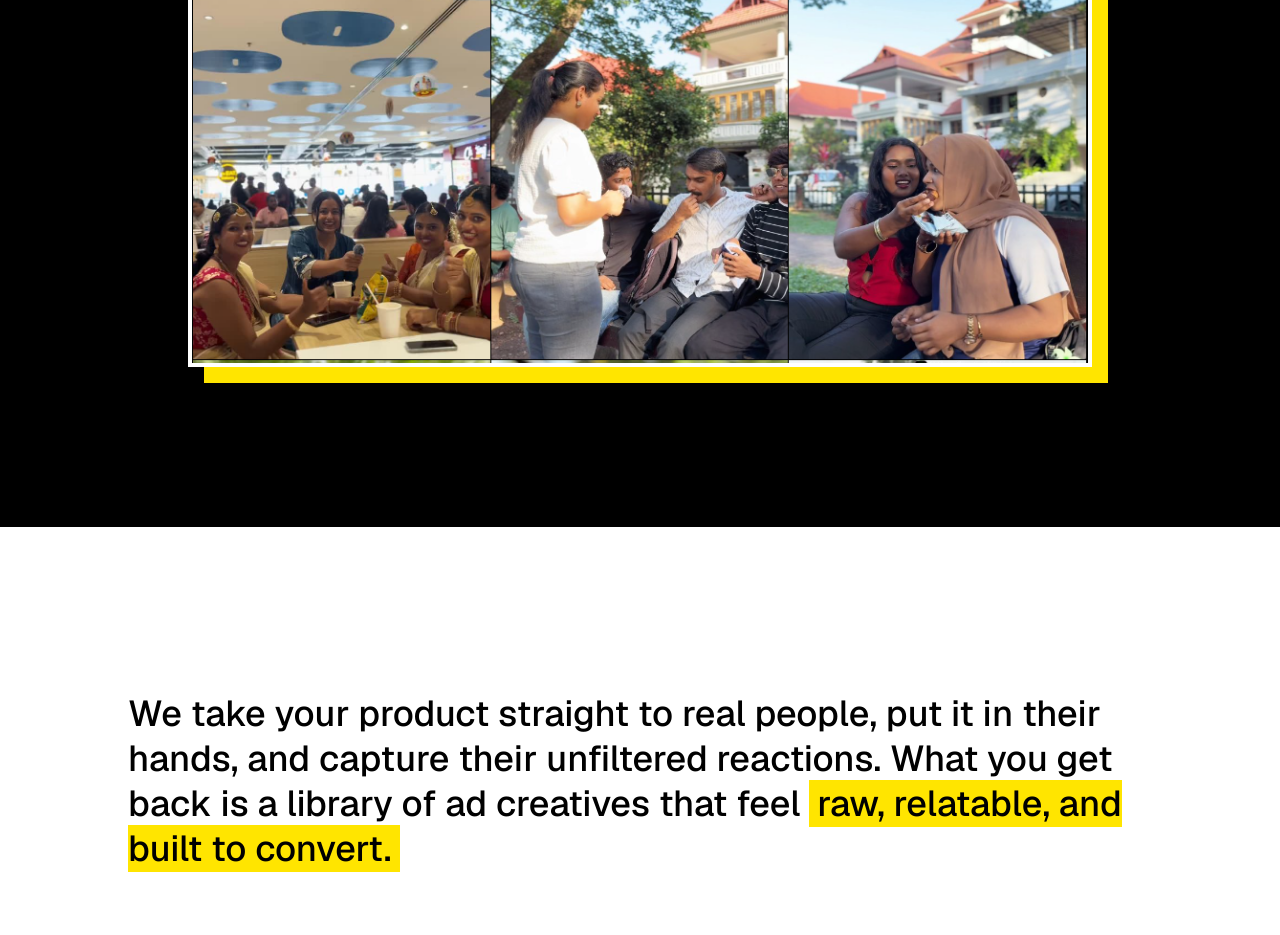
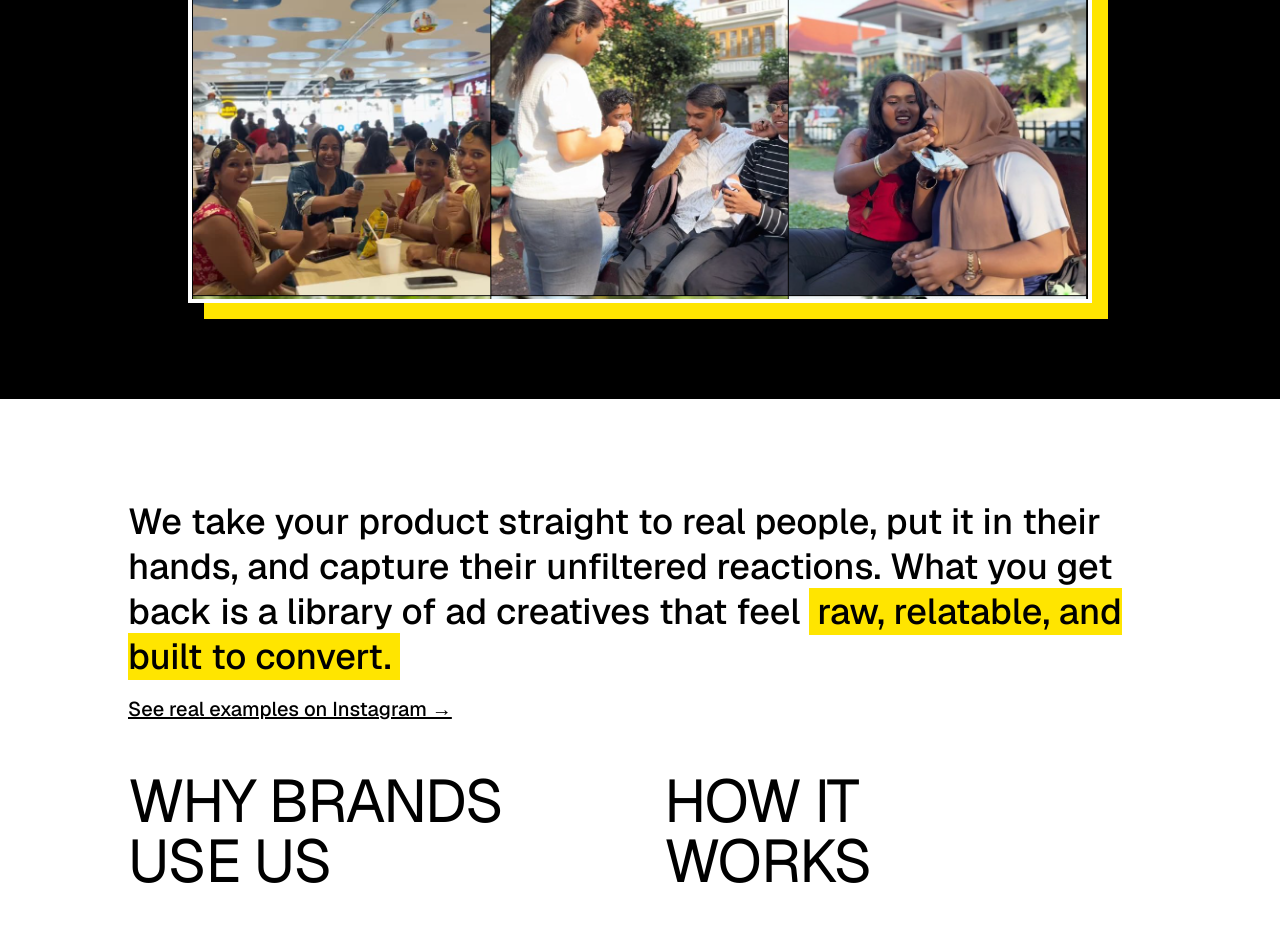
Before and after one commit to akhilkannur/v0-lisn-carrd-clone, a Next.js app: page /ugc in a window 1280 px wide. Shown: the part 1848-2783 px from the top of the page. Built offline with nearby package versions, Linux system fonts and the light colour scheme; a web font is replaced by a local one.

Commit message:
fix(ui): tighten vertical spacing on both pages and update UGC link

```diff
--- a/app/page.tsx
+++ b/app/page.tsx
@@ -103,7 +103,7 @@ export default function Home() {
         <Marquee text="EVENT VIDEO AGENCY" />
 
         {/* Real People Section - Yellow (Text Left / Video Right) */}
-        <section id="real-people-section" className="bg-[#FFE500] text-[#151515] px-4 py-16 md:py-40 relative border-b-4 border-black">
+        <section id="real-people-section" className="bg-[#FFE500] text-[#151515] px-4 py-16 md:py-24 relative border-b-4 border-black">
           <div className="max-w-7xl mx-auto reveal-hidden">
             <div className="grid grid-cols-1 md:grid-cols-2 gap-12 md:gap-24 items-center">
               <div className="text-left">
@@ -132,7 +132,7 @@ export default function Home() {
         </section>
 
         {/* Moments Captured Section (Image Left / Text Right) */}
-        <section className="bg-white px-4 py-16 md:py-40 border-b-4 border-black">
+        <section className="bg-white px-4 py-16 md:py-24 border-b-4 border-black">
           <div className="max-w-7xl mx-auto reveal-hidden">
             <div className="grid grid-cols-1 md:grid-cols-2 gap-12 md:gap-24 items-center">
               {/* Image Placeholder */}
@@ -170,7 +170,7 @@ export default function Home() {
         <Marquee text="REAL PEOPLE • REAL STORIES" className="bg-[#151515]" />
 
         {/* Marketers Section - Yellow (Text Left / Video Right) */}
-        <section className="bg-[#FFE500] text-[#151515] px-4 py-16 md:py-40 border-b-4 border-black">
+        <section className="bg-[#FFE500] text-[#151515] px-4 py-16 md:py-24 border-b-4 border-black">
           <div className="max-w-7xl mx-auto reveal-hidden">
             <div className="grid grid-cols-1 md:grid-cols-2 gap-12 md:gap-24 items-center">
               <div className="text-left">
@@ -201,7 +201,7 @@ export default function Home() {
         </section>
 
         {/* Human Connections Section (Video Left / Text Right) */}
-        <section className="bg-[#FFE500] text-[#151515] px-4 py-16 md:py-40 border-b-4 border-black">
+        <section className="bg-[#FFE500] text-[#151515] px-4 py-16 md:py-24 border-b-4 border-black">
           <div className="max-w-7xl mx-auto reveal-hidden">
             <div className="grid grid-cols-1 md:grid-cols-2 gap-12 md:gap-24 items-center">
               <div className="flex justify-center md:justify-start order-2 md:order-1 w-full">
@@ -232,7 +232,7 @@ export default function Home() {
 
 
         {/* Video Package Section (Text Left / Video Right) */}
-        <section className="bg-white px-4 py-16 md:py-40 border-b-4 border-black">
+        <section className="bg-white px-4 py-16 md:py-24 border-b-4 border-black">
           <div className="max-w-7xl mx-auto reveal-hidden">
             <div className="grid grid-cols-1 md:grid-cols-2 gap-12 md:gap-24 items-center">
               <div className="text-left">
@@ -261,7 +261,7 @@ export default function Home() {
         </section>
 
         {/* Strategy Session Footer - Black */}
-        <section className="bg-black px-4 py-16 md:py-40 relative">
+        <section className="bg-black px-4 py-16 md:py-24 relative">
           <div className="max-w-5xl mx-auto text-center reveal-hidden">
             <h3 className="font-heading text-4xl md:text-6xl lg:text-9xl mb-10 md:mb-16 text-white leading-[0.85] uppercase tracking-tighter break-words">
               STRATEGY
--- a/app/ugc/page.tsx
+++ b/app/ugc/page.tsx
@@ -79,7 +79,7 @@ export default function UGCPage() {
         <Marquee text="UGC THAT CONVERTS • REAL REACTIONS • VIRAL CONTENT" />
 
         {/* Gallery Section */}
-        <section className="bg-black px-4 py-24 md:py-40 border-b-4 border-white">
+        <section className="bg-black px-4 py-16 md:py-24 border-b-4 border-white">
           <div className="max-w-7xl mx-auto reveal-hidden">
             <div className="flex justify-center">
               <div className="relative border-4 border-white shadow-[16px_16px_0px_0px_#FFE500] transition-transform hover:-translate-y-2 duration-300">
@@ -94,22 +94,25 @@ export default function UGCPage() {
         </section>
 
         {/* Description Section */}
-        <section className="bg-white text-black px-4 py-24 md:py-40 border-b-4 border-black">
+        <section className="bg-white text-black px-4 py-16 md:py-24 border-b-4 border-black">
           <div className="max-w-5xl mx-auto reveal-hidden">
-            <p className="text-2xl md:text-4xl font-medium leading-tight mb-20">
+            <p className="text-2xl md:text-4xl font-medium leading-tight mb-12">
               We take your product straight to real people, put it in their hands, and capture their unfiltered
               reactions. What you get back is a library of ad creatives that feel{" "}
-              <span className="bg-[#FFE500] px-2">raw, relatable, and built to convert.</span>
+              <span className="bg-[#FFE500] px-2">raw, relatable, and built to convert.</span>{" "}
+              <a href="https://www.instagram.com/yousaypeople/" target="_blank" rel="noopener noreferrer" className="underline hover:text-[#FFE500] transition-colors block mt-4 text-xl">
+                See real examples on Instagram →
+              </a>
             </p>
 
-            <div className="grid md:grid-cols-2 gap-20">
+            <div className="grid md:grid-cols-2 gap-12">
               <div>
                 <h3 className="font-heading text-5xl md:text-6xl mb-10 uppercase tracking-tight">
                   Why Brands
                   <br />
                   Use Us
                 </h3>
-                <ul className="space-y-8 text-xl md:text-2xl font-medium">
+                <ul className="space-y-6 text-xl md:text-2xl font-medium">
                   {[
                     "Real reactions = instant trust",
                     "Demos that actually demo",
@@ -131,7 +134,7 @@ export default function UGCPage() {
                   <br />
                   Works
                 </h3>
-                <ol className="space-y-8 text-xl md:text-2xl font-medium">
+                <ol className="space-y-6 text-xl md:text-2xl font-medium">
                   {[
                     "1. Kickoff call",
                     "2. Ship your product",
@@ -150,7 +153,7 @@ export default function UGCPage() {
         </section>
 
         {/* Footer */}
-        <section className="bg-black px-4 py-24 md:py-40 relative">
+        <section className="bg-black px-4 py-16 md:py-24 relative">
           <div className="max-w-5xl mx-auto text-center reveal-hidden">
             <h3 className="font-heading text-6xl md:text-8xl mb-16 text-white uppercase tracking-tighter">
               READY TO
```
